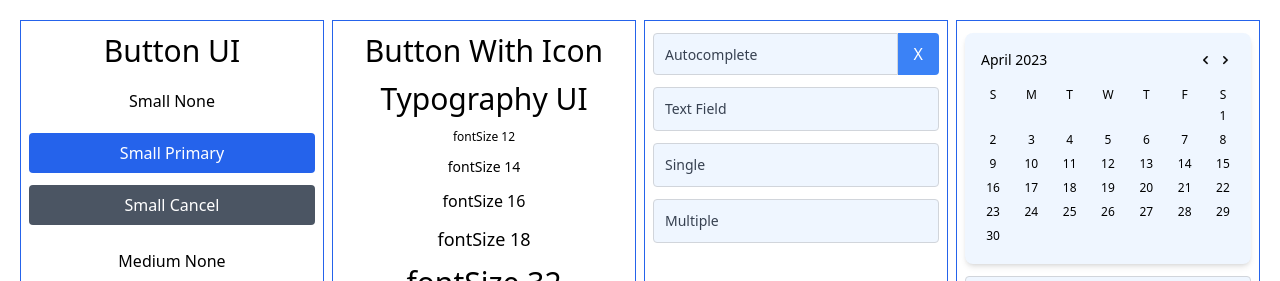
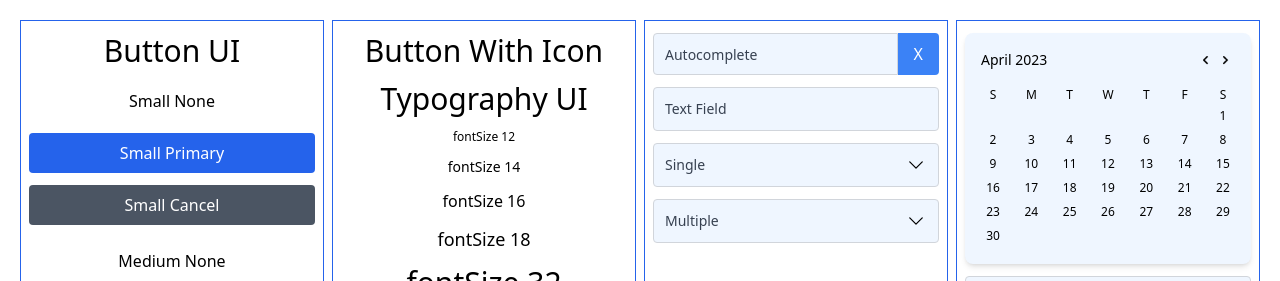
Before and after one commit to ainochi-kor/my-tailwind-template, a Next.js app: page / in a window 1280 px wide. Shown: the top 281 px of the page. Built offline with nearby package versions, Linux system fonts and the light colour scheme.

Commit message:
selectbox 수정

```diff
--- a/src/components/SelectBox/index.tsx
+++ b/src/components/SelectBox/index.tsx
@@ -97,6 +97,20 @@
         onFocus={handleFocusIn}
       >
         <span>{getSelectValueText(value)}</span>
+        <svg
+          xmlns="http://www.w3.org/2000/svg"
+          fill="none"
+          viewBox="0 0 24 24"
+          strokeWidth={1.5}
+          stroke="currentColor"
+          className={`w-5 h-5 ${open ? "rotate-180" : ""}`}
+        >
+          <path
+            strokeLinecap="round"
+            strokeLinejoin="round"
+            d="M19.5 8.25l-7.5 7.5-7.5-7.5"
+          />
+        </svg>
       </div>
       {open && (
         <ul className="absolute w-full py-2 bg-white border border-gray-300 rounded z-10 mt-1">
@@ -127,7 +141,24 @@
                   }
 
                 `}
-                ></div>
+                >
+                  {getCheckOfSelectedValue(multiple, option, value) && (
+                    <svg
+                      xmlns="http://www.w3.org/2000/svg"
+                      fill="none"
+                      viewBox="0 0 24 24"
+                      strokeWidth={1.5}
+                      stroke="currentColor"
+                      className="w-5 h-5 text-white"
+                    >
+                      <path
+                        strokeLinecap="round"
+                        strokeLinejoin="round"
+                        d="M4.5 12.75l6 6 9-13.5"
+                      />
+                    </svg>
+                  )}
+                </div>
               )}
               {option}
             </li>
```
